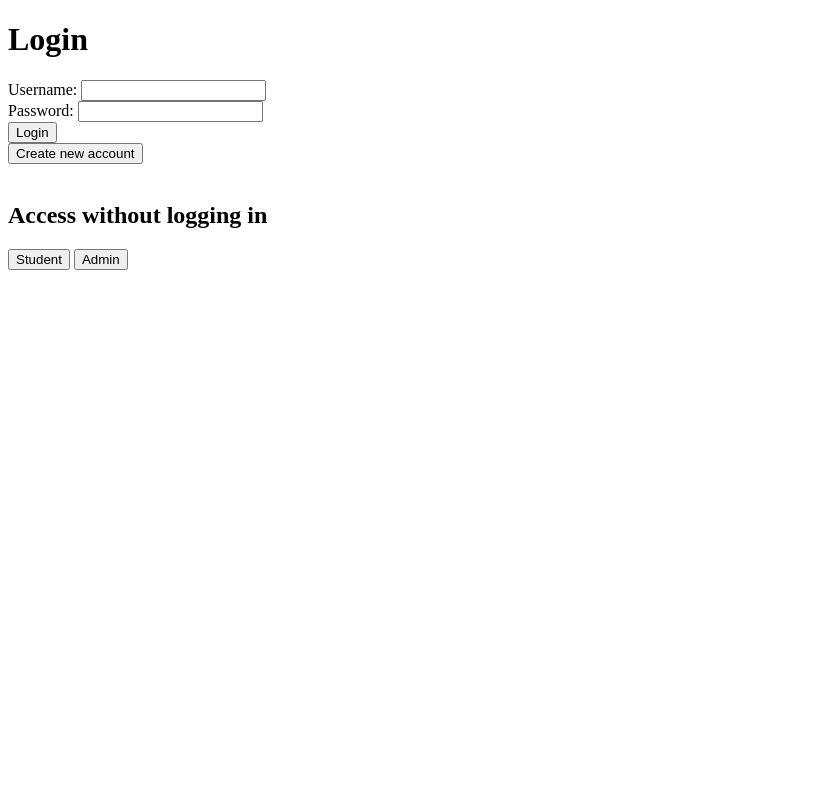
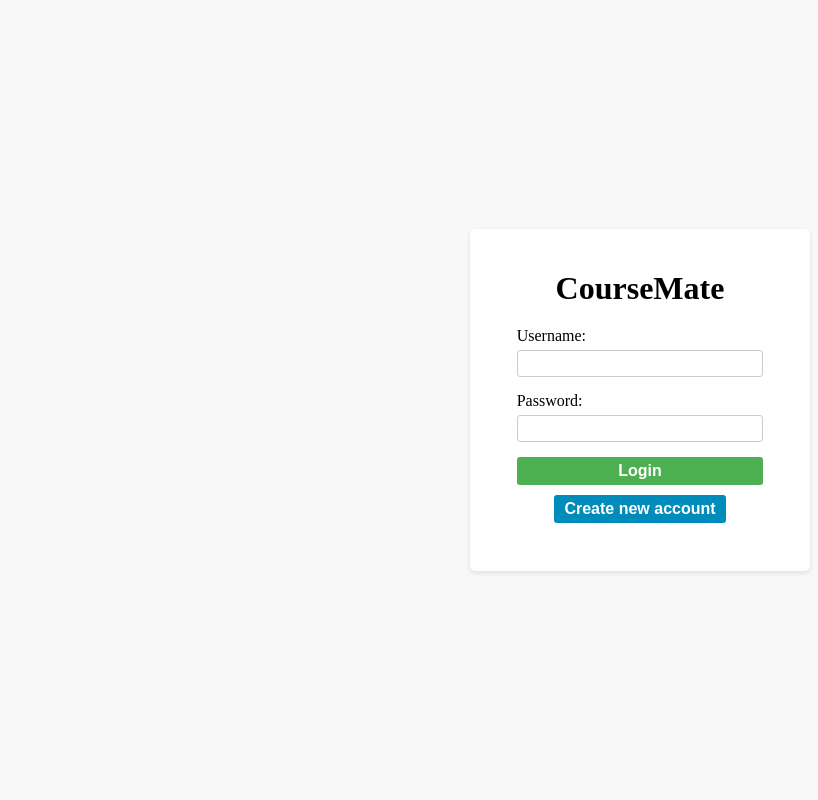
Before and after one commit to TheJasonOsmond/ClassMate-Schedule-Sharing-Tool, a Flask app: page / in a window 1280 px wide. Shown: the whole page, without its empty margins (0-818 px from the left). Run offline with Flask 3, Linux system fonts and the light colour scheme; some libraries are stand-ins or nearby versions.

Commit message:
Sexy Login

```diff
--- a/Course-Schedule-Tool-2/templates/login.html
+++ b/Course-Schedule-Tool-2/templates/login.html
@@ -2,33 +2,106 @@
 <html>
 <head>
     <title>Login</title>
+    <style>
+        body {
+            background-color: #f8f8f8;
+            display: flex;
+            justify-content: center;
+            align-items: center;
+            height: 100vh;
+            margin: 0;
+        }
+
+        .container {
+            background-color: #ffffff;
+            padding: 20px;
+            border-radius: 5px;
+            box-shadow: 0 2px 5px rgba(0, 0, 0, 0.1);
+            width: 300px;
+            display: flex;
+            flex-direction: column;
+            align-items: center;
+        }
+
+        h1 {
+            text-align: center;
+            margin-bottom: 20px;
+        }
+
+        label {
+            display: block;
+            margin-bottom: 5px;
+        }
+
+        input {
+            width: 100%;
+            padding: 5px;
+            box-sizing: border-box;
+            margin-bottom: 15px;
+            border-radius: 3px;
+            border: 1px solid #ccc;
+        }
+
+        input[type="submit"] {
+            background-color: #4CAF50;
+            border: none;
+            color: white;
+            cursor: pointer;
+            font-size: 16px;
+            font-weight: bold;
+            text-align: center;
+            text-decoration: none;
+            display: inline-block;
+            margin: 0 auto;
+            transition-duration: 0.4s;
+        }
+
+        input[type="submit"]:hover {
+            background-color: #45a049;
+        }
+
+        button {
+            background-color: #008CBA;
+            border: none;
+            color: white;
+            cursor: pointer;
+            font-size: 16px;
+            font-weight: bold;
+            text-align: center;
+            text-decoration: none;
+            display: inline-block;
+            margin: 10px auto;
+            padding: 5px 10px;
+            border-radius: 3px;
+            transition-duration: 0.4s;
+        }
+
+        button:hover {
+            background-color: #007399;
+        }
+    </style>
 </head>
 <body>
-    <h1>Login</h1>
+    <div class="container">
+        <h1>CourseMate</h1>
         <form action="/login" method="post">
             <label for="username">Username:</label>
             <input type="text" id="username" name="username">
-        <br>
             <label for="password">Password:</label>
             <input type="password" id="password" name="password">
-        <br>
             <input type="submit" value="Login">
         </form>
+        <button onclick="location.href='create_account_page'">Create new account</button>
+        <br>
         {% with messages = get_flashed_messages(with_categories=true) %}
             {% if messages %}
                 {% for category, message in messages %}
-                <div class="alert alert-{{ category }}">
+                    <div class="alert alert-{{ category }}" style = "text-align: center";>
                         {{ message }}
                     </div>
                 {% endfor %}
             {% endif %}
         {% endwith %}
-    <button onclick="location.href='create_account_page'">Create new account</button>
-    <br>
-    <br>
-    <h2>Access without logging in</h2>
-    <button onclick="location.href='/student'">Student</button>
-    <button onclick="location.href='/admin'">Admin</button>
-
+    </div>
 </body>
 </html>
```
Lines whose indentation alone changed are shown as unchanged.
